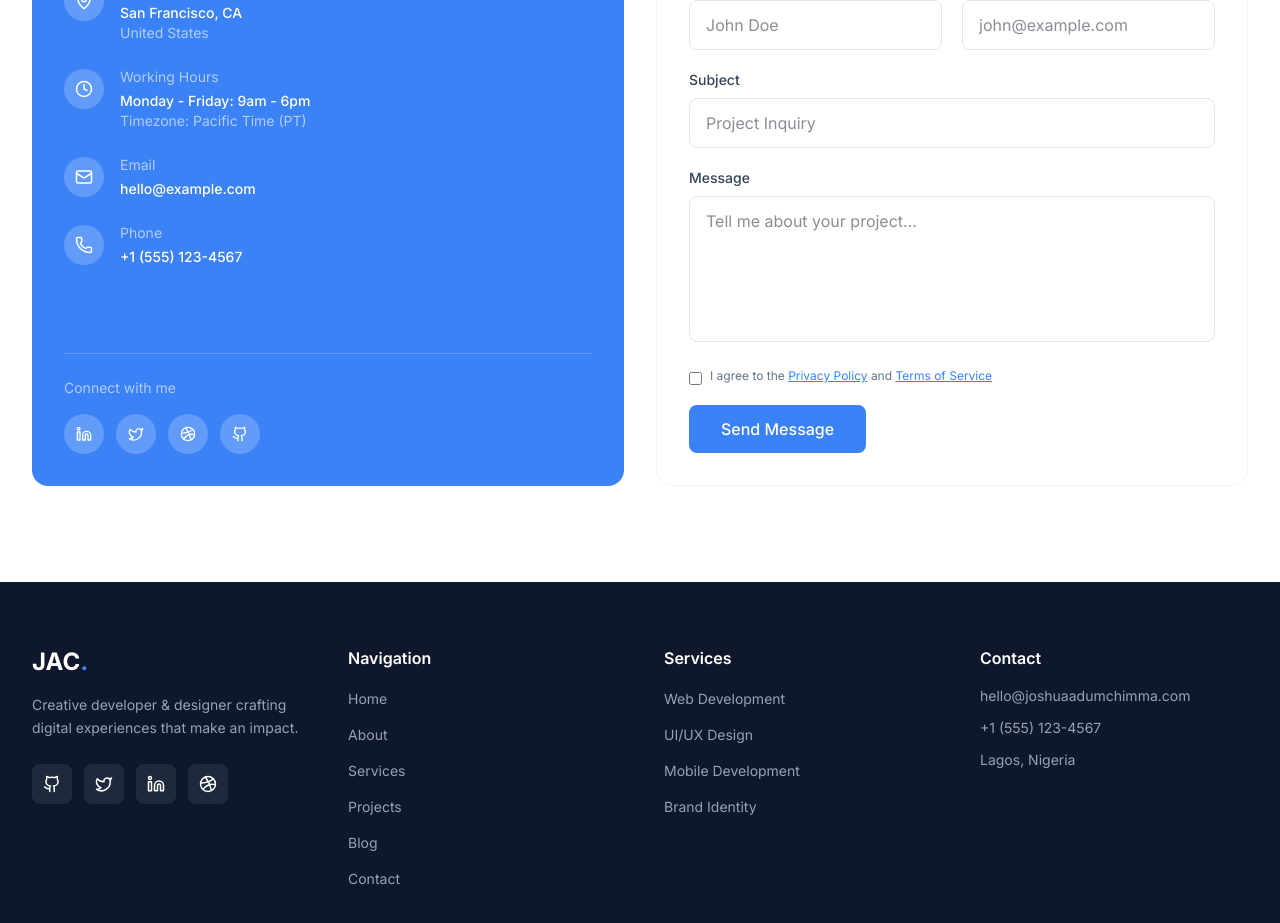
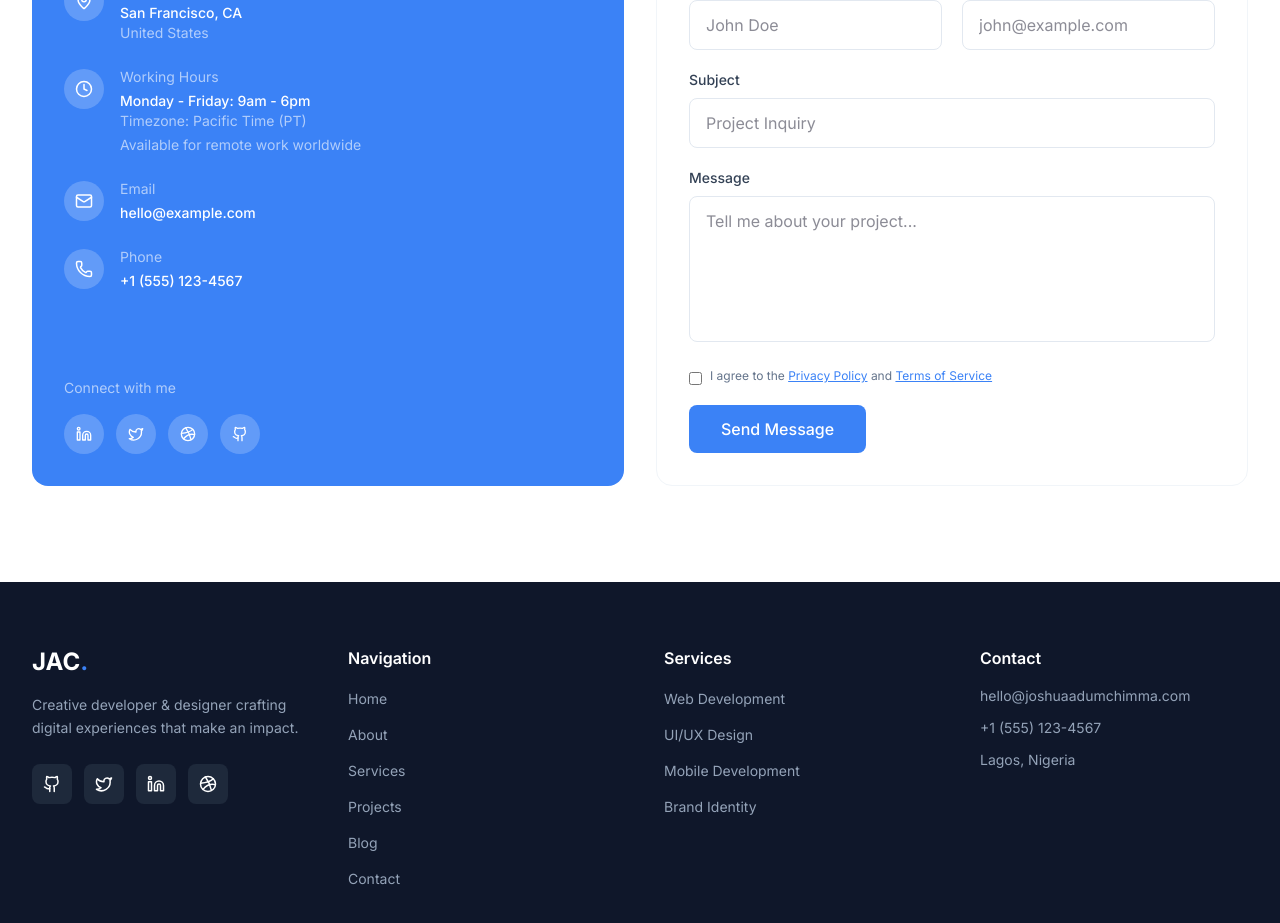
Before and after one commit to Joshua024/jac-portfolio, a Next.js app: page / in a window 1280 px wide. Shown: the part 6280-7203 px from the top of the page. Built offline with nearby package versions, Linux system fonts and the light colour scheme; no server answers; the database is empty.

Commit message:
Remove separator from Connect with me, add remote work availability

```diff
--- a/src/components/Contact.tsx
+++ b/src/components/Contact.tsx
@@ -36,6 +36,7 @@ export default function Contact() {
                     <div className="text-sm text-white/60 mb-1">Working Hours</div>
                     <div className="text-sm font-medium">Monday - Friday: 9am - 6pm</div>
                     <div className="text-sm text-white/60">Timezone: Pacific Time (PT)</div>
+                    <div className="text-sm text-white/60 mt-1">Available for remote work worldwide</div>
                   </div>
                 </div>
                 <div className="flex items-start gap-4">
@@ -58,7 +59,7 @@ export default function Contact() {
                 </div>
               </div>
             </div>
-            <div className="mt-10 pt-6 border-t border-white/20">
+            <div className="mt-10">
               <p className="text-sm text-white/60 mb-4">Connect with me</p>
               <div className="flex items-center gap-3">
                 <a href="#" className="w-10 h-10 bg-white/20 rounded-full flex items-center justify-center hover:bg-white/30 transition-colors">
```
